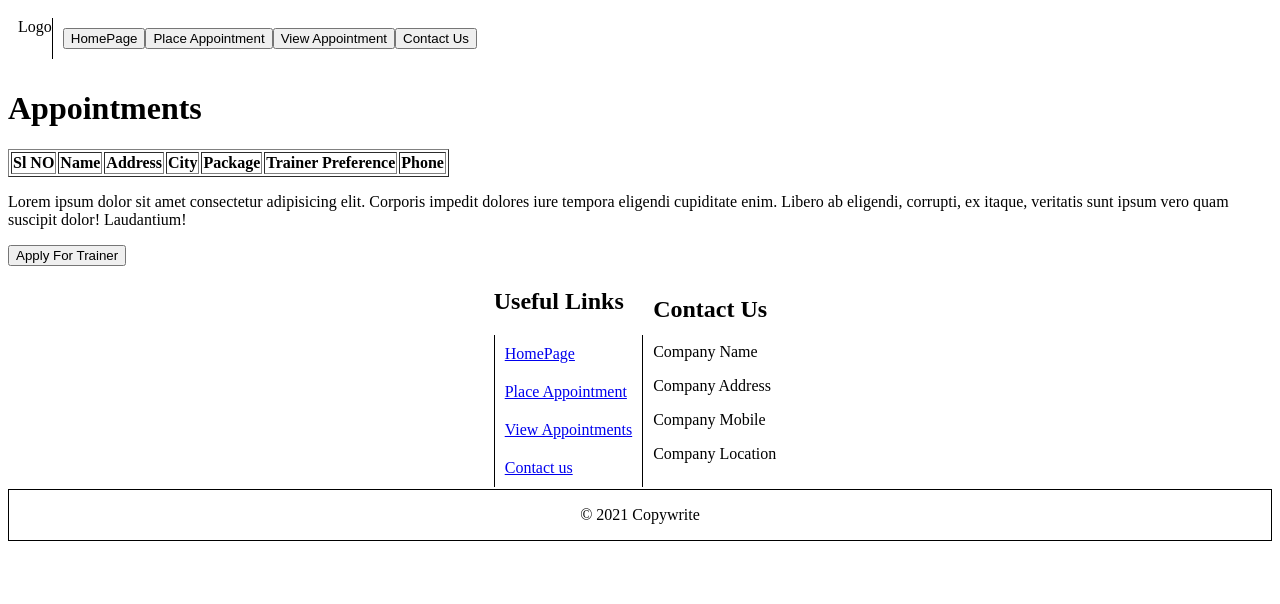
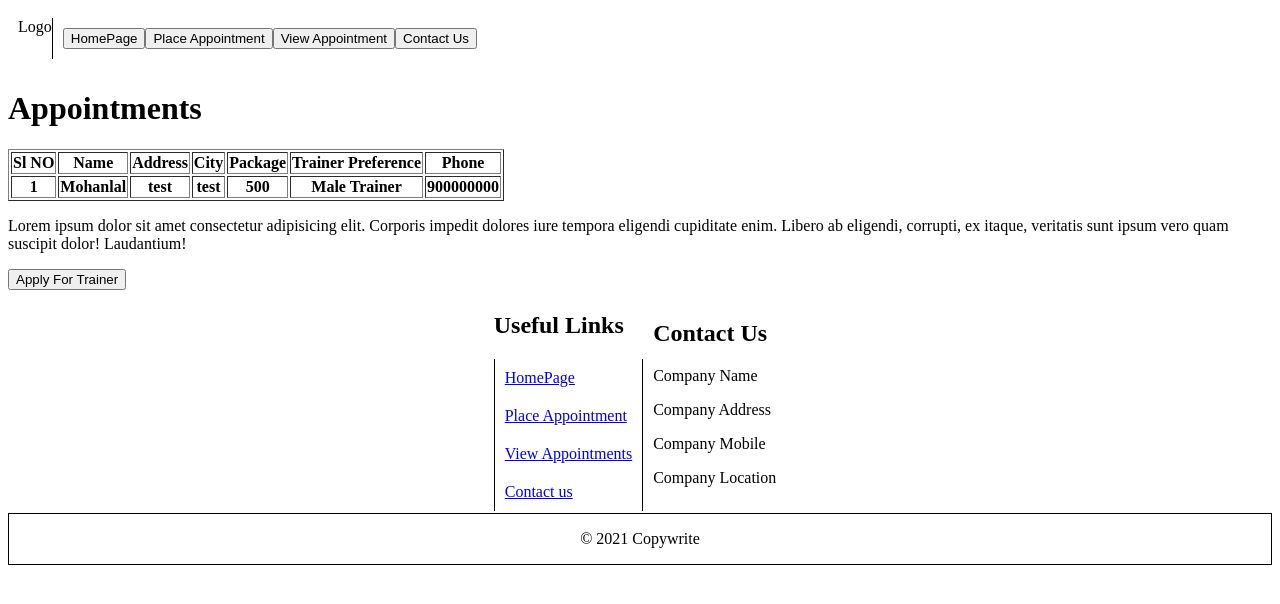
Before and after one commit to 007DSJ/Angular-Health-Fitness-Appointment, an Angular app: page /view-appointment in a window 1280 px wide. Shown: the top 604 px of the page. Built offline with nearby package versions, Linux system fonts and the light colour scheme; data requests are answered from the project's data file.

Commit message:
installed json server, created a db.json file for dummy data, added url to fetch data in view-appointment.ts

```diff
--- /dev/null
+++ b/src/app/services/db.json
@@ -0,0 +1,19 @@
+{
+    "appointments": [
+        {
+            "streetaddress": "test",
+            "city": "test",
+            "state": "test",
+            "country": "india",
+            "pincode": 560058,
+            "trainerpreference": "Male Trainer",
+            "physiotherapist": "Yes",
+            "packages": "500",
+            "inr": 1000,
+            "paisa": 10,
+            "id": 1,
+            "name": "Mohanlal",
+            "phone":900000000
+        }
+    ]
+}
--- a/src/app/services/services.component.ts
+++ b/src/app/services/services.component.ts
@@ -25,4 +25,5 @@ export class ServicesComponent {
       "id": 1
      }
   }
+  // json-server --watch src/app/services/db.json
 }
--- a/src/app/view-appointment/view-appointment.component.html
+++ b/src/app/view-appointment/view-appointment.component.html
@@ -11,6 +11,15 @@
       <th scope="col">Trainer Preference</th>
       <th scope="col">Phone</th>
     </tr>
+    <tr *ngFor=" let app of appointments">
+      <th scope="col">{{app.id}}</th>
+      <th scope="col">{{app.name}}</th>
+      <th scope="col">{{app.streetaddress}}</th>
+      <th scope="col">{{app.city}}</th>
+      <th scope="col">{{app.packages}}</th>
+      <th scope="col"> {{app.trainerpreference}} </th>
+      <th scope="col"> {{app.phone}} </th>
+    </tr>
   </thead>
   <tbody>
     </tbody>
--- a/src/app/view-appointment/view-appointment.component.ts
+++ b/src/app/view-appointment/view-appointment.component.ts
@@ -1,25 +1,27 @@
+import { CommonModule } from '@angular/common';
 import { HttpClient } from '@angular/common/http';
 import { Component } from '@angular/core';
 
 interface Appointment {
   id: number;
   name: string;
-  address: string;
+  streetaddress: string;
   city: string;
-  package: string;
-  trainerPreference: string;
+  packages: string;
+  trainerpreference: string;
   phone: string;
 }
 
 @Component({
   selector: 'app-view-appointment',
   standalone: true,
-  imports: [],
+  imports: [CommonModule],
   templateUrl: './view-appointment.component.html',
   styleUrl: './view-appointment.component.css'
 })
 export class ViewAppointmentComponent {
   appointments: Appointment[] = [];
+  url = 'http://localhost:3000/appointments';
 
   constructor(private http: HttpClient) {}
 
@@ -28,9 +30,12 @@ export class ViewAppointmentComponent {
   }
 
   fetchAppointments() {
-    // this.http.get<Appointment[]>('http://your-api-endpoint/appointments') // Replace with your actual API endpoint
-    //   .subscribe(data => {
-    //     this.appointments = data;
-    //   });
+    this.http.get<Appointment[]>(this.url) // Replace with your actual API endpoint
+      .subscribe(data => {
+        this.appointments = data;
+        console.log(this.appointments)
+      });
+
+    console.log(this.appointments)
   }
 }
```
